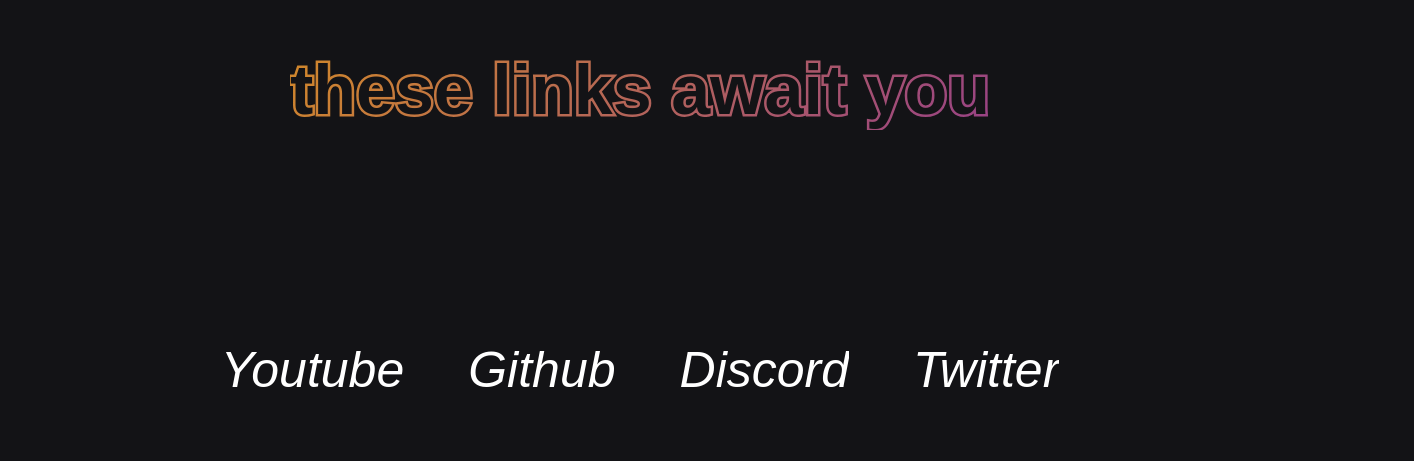
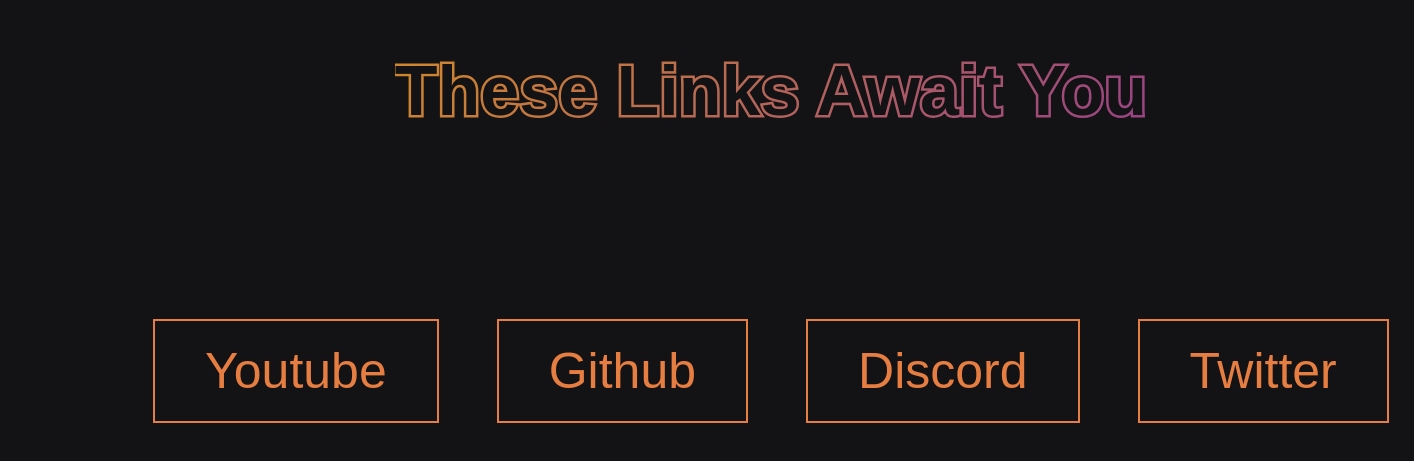
Before and after one commit to kociumba/portfolio-website, a website: page dist/index.html in a window 1280 px wide. Shown: the part 2380-2841 px from the top of the page, 1414 px wide, since content can reach past the window. Drawn offline with Linux system fonts and the light colour scheme.

Commit message:
button animation let's gooooo

```diff
--- a/dist/index.html
+++ b/dist/index.html
@@ -27,24 +27,24 @@
     </section>
 
     <section class="hidden top">
-        <h2 class="text-gradient higher"> Business Time </h2>
-        <p class="text" id="email">Business inquiries at <i>kociumbaofficial@gmail.com</i></p>
+        <h2 class="text-gradient higher capital"> Business Time </h2>
+        <p class="text" id="email ">Business inquiries at <i>kociumbaofficial@gmail.com</i></p>
     </section>
 
     <section class="hidden top">
-        <h2 class="text-gradient">these links await you</h2>
+        <h2 class="text-gradient capital">these links await you</h2>
         <div class="logos">
             <div class="logo hidden" id="youtube">
-                <p><i>youtube</i></p>
+               <button class="pulse" onmouseover="Hover">youtube </button>
             </div>
             <div class="logo hidden" id="github">
-                <p><i>github</i></p>
+                <button class="pulse" onmouseover="Hover">github </button>
             </div>
             <div class="logo hidden" id="discord">
-                <p><i>discord</i></p>
+                <button class="pulse" onmouseover="Hover">discord </button>
             </div>
             <div class="logo hidden" id="twitter">
-                <p><i>twitter</i></p>
+                <button class="pulse" onmouseover="Hover">twitter </button>
             </div>
         </div>
     </section>
--- a/dist/style.css
+++ b/dist/style.css
@@ -9,6 +9,50 @@
     margin: 0;
     position: relative;
     top: -20vh;
+}
+
+.pulse:hover,
+.pulse:focus {
+        -webkit-animation: pulse 0.7s;
+        animation: pulse 0.7s;
+        box-shadow: 0 0 0 1em transparent;
+}
+
+@-webkit-keyframes pulse {
+  0% {
+    box-shadow: 0 0 0 0 var(--hover);
+  }
+}
+
+@keyframes pulse {
+    0% {
+      box-shadow: 0 0 0 0 var(--hover);
+    }
+  }
+
+.pulse {
+  --color: #e67d41;
+  --hover: #ef8f6e;
+}
+
+button {
+  color: var(--color);
+  transition: 0.25s;
+}
+button:hover, button:focus {
+  border-color: var(--hover);
+  color: #fff;
+}
+
+button {
+    background: none;
+    border: 2px solid;
+    font: inherit;
+    text-transform: capitalize;
+    line-height: 1;
+    margin: 0.5em;
+    padding: 0.5em 1em;
+    overflow-x: hidden;
 }
 
 .curve {
@@ -44,6 +88,10 @@
     position: relative;
     z-index: 1;
     overflow: hidden;
+}
+
+.capital {
+    text-transform: capitalize;
 }
 
 .text-gradient {
@@ -89,7 +137,7 @@
 .logos {
     display: flex;
     justify-content: space-around;
-    gap: 5vw;
+    gap: 8px;
     position: relative;
     top: -20vh;
     z-index: 1;
--- a/package.json
+++ b/package.json
@@ -20,6 +20,7 @@
   "dependencies": {
     "firebase": "^9.14.0",
     "firebase-tools": "^11.16.0",
+    "jQuery": "^1.7.4",
     "lodash": "^4.17.21"
   }
 }
```
Also changed, not shown: dist/app.js (line endings or trailing spaces), 1 other file.
